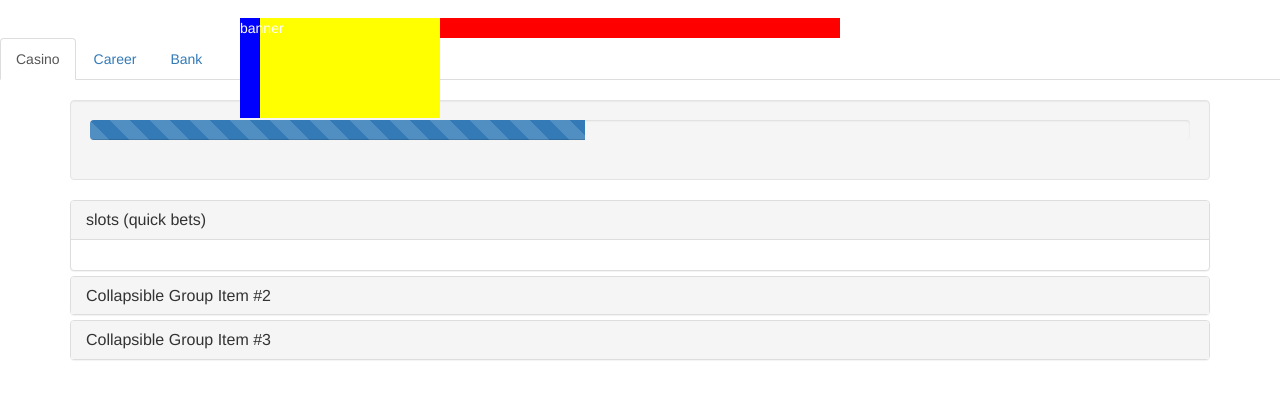
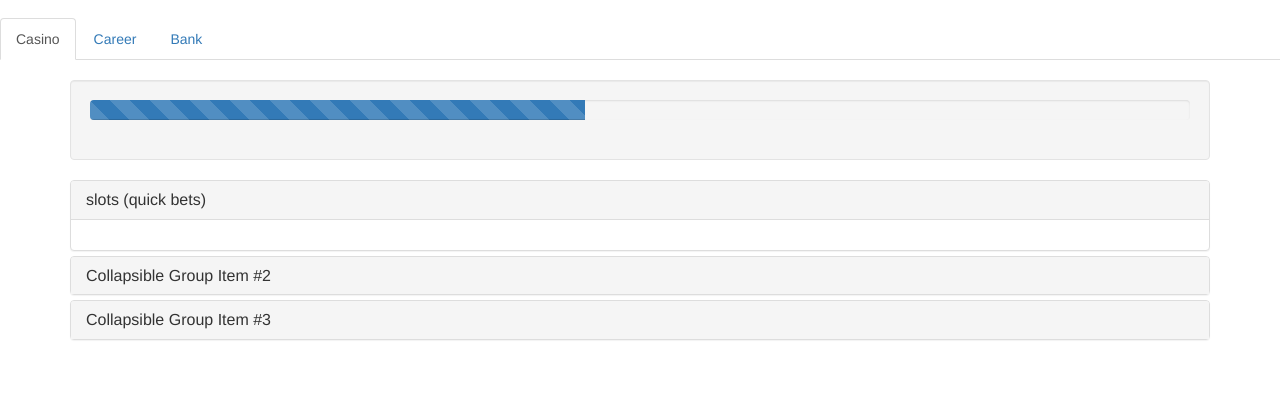
Before and after one commit to C-Hindustries/big-shot, a plain HTML site: page index.html in a window 1280 px wide. Shown: the part 54-450 px from the top of the page. Drawn offline with nearby package versions, Linux system fonts and the light colour scheme.

Commit message:
Update index.html

```diff
--- a/index.html
+++ b/index.html
@@ -92,14 +92,6 @@
     </div><!-- /.navbar-collapse -->
   </div><!-- /.container-fluid -->
 </nav>
-	<div id="content">
-    <div id="banner">
-        <a href="#"><div id="background">banner</div></a>
-    </div>
-    <div id="maincontent">
-        <img href="poker chips stack background big shot runners.png"/>
-    </div>
-</div>
 	 <!-- game content -->
 	<div class="gameDiv">
 		<ul class="nav nav-tabs no-select" role="tablist">
```
